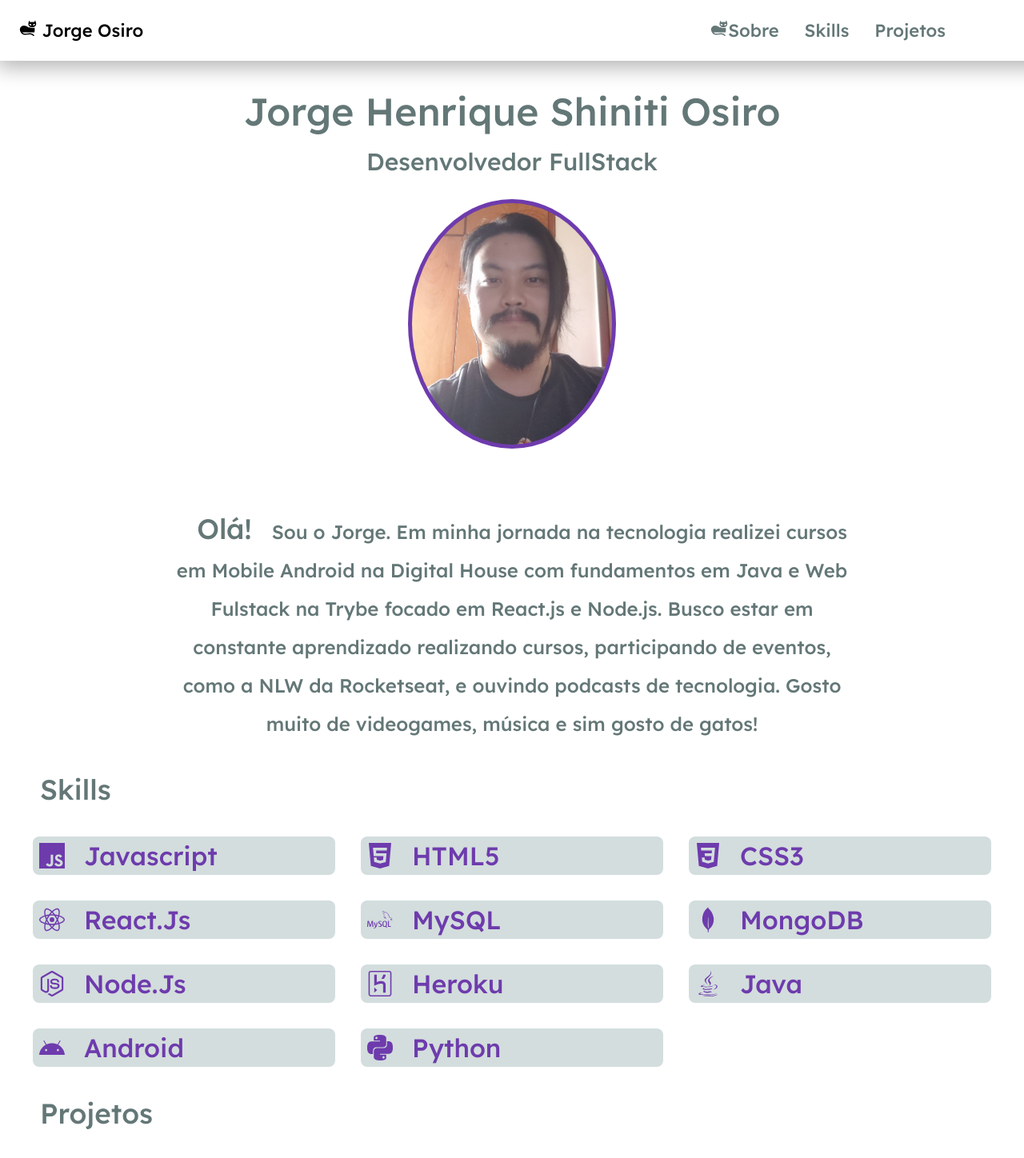
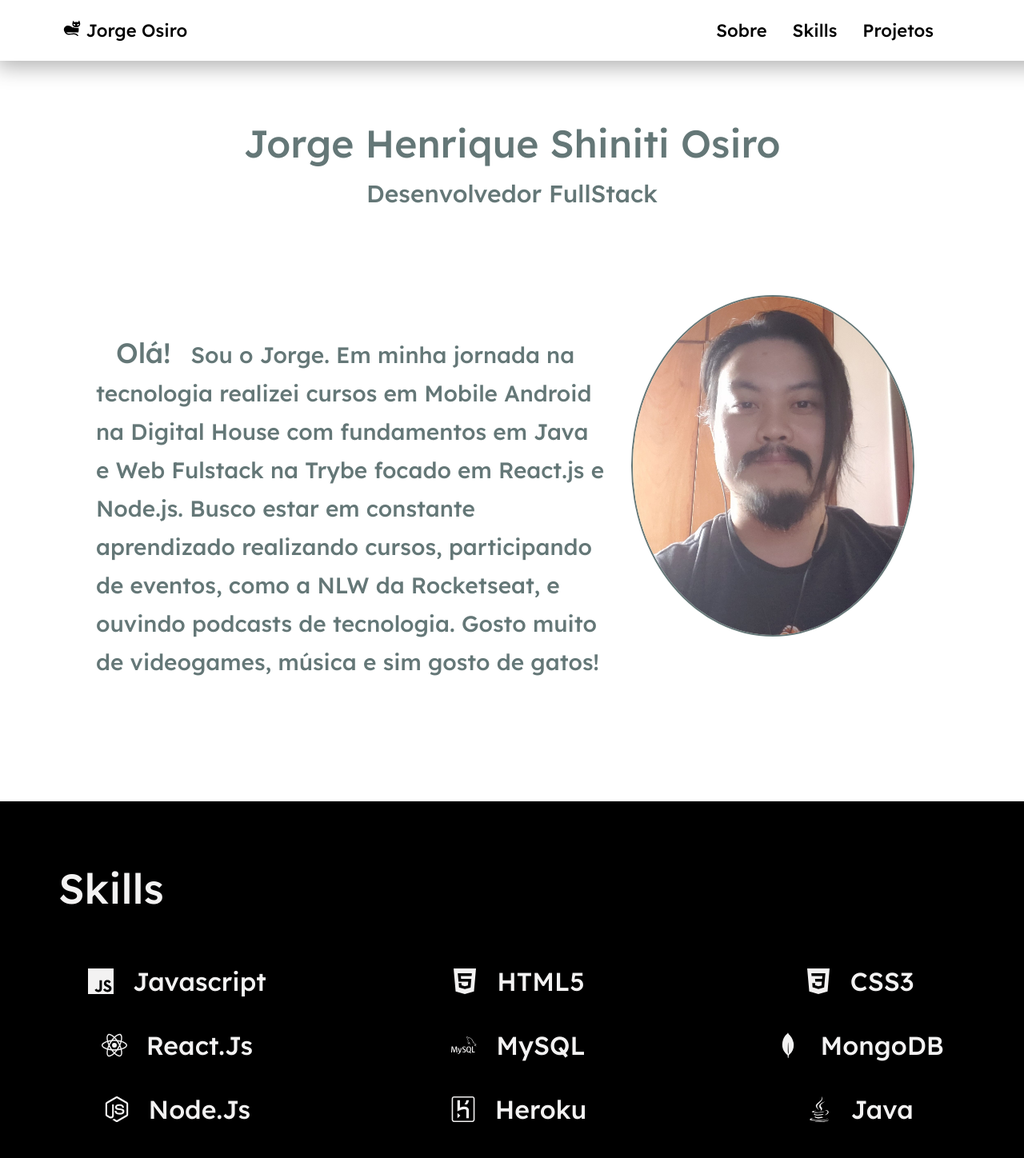
Before and after one commit to JorgeHSOsiro/JorgeHSOsiro.github.io, a React (Create React App) app: page / in a window 1280 px wide. Shown: the top 1448 px of the page at 80% size. Built offline with nearby package versions, Linux system fonts and the light colour scheme.

Commit message:
changing colors and display

```diff
--- a/package.json
+++ b/package.json
@@ -7,7 +7,6 @@
     "@testing-library/jest-dom": "^5.11.4",
     "@testing-library/react": "^11.1.0",
     "@testing-library/user-event": "^12.1.10",
-    "aos": "^2.3.4",
     "react": "^17.0.1",
     "react-dom": "^17.0.1",
     "react-icons": "^4.2.0",
--- a/src/components/Footer/footer.module.css
+++ b/src/components/Footer/footer.module.css
@@ -16,6 +16,6 @@
     color: #647777;
 }
 
-.contactIcon :first-child:hover{
+.contactIcon :hover :first-child{
     color: #A5C4C4;
 }
--- a/src/components/Header/header.module.css
+++ b/src/components/Header/header.module.css
@@ -20,15 +20,16 @@
 }
 
 .namae {
+    margin-left: 55px;
     font-size: 22px;
 }
 
 .linksContainer {
-    margin-right: 90px;
+    margin-right: 105px;
 }
 
 .linksContainer > * {
-  color: #647777;
+  color: black;
   font-size: 22px;
   line-height: 28px;
   margin-right: 32px;
@@ -37,6 +38,6 @@
 }
 
 .linksContainer > *:hover {
-  color: #A5C4C4;
+  color: #4c5c5c;
   cursor: pointer;
 }
--- a/src/components/Header/index.js
+++ b/src/components/Header/index.js
@@ -28,7 +28,6 @@ export default function Header() {
       </div>
       <div className={styles.linksContainer}>
         <ScrollLink to="sobre" smooth={true} duration={500}>
-          <GiCat />
           Sobre
         </ScrollLink>
         <ScrollLink to="skills" smooth={true} duration={500}>
--- a/src/components/ProjectModal/projectsModal.module.css
+++ b/src/components/ProjectModal/projectsModal.module.css
@@ -6,11 +6,7 @@
 }
 
 .modal {
-  background-image: linear-gradient(
-    to bottom right,
-    rgba(6, 14, 121, 1),
-    rgba(82, 89, 196, 0.973)
-  );
+  background-color: black;
   color: #d3dddd;
   padding: 32px;
   margin: 55px;
--- a/src/components/Projects/index.js
+++ b/src/components/Projects/index.js
@@ -10,8 +10,8 @@ import styles from './projects.module.css';
 
 export default function Projects() {
   return (
-    <div className={styles.mainProjContainer}>
-      <h2 id="projects">Projetos</h2>
+    <div id="projects" className={styles.mainProjContainer}>
+      <h2>Projetos</h2>
       <div className={styles.projectContainer}>
         <ProjectModal
           title="Catz Facts Project"
--- a/src/components/Projects/projects.module.css
+++ b/src/components/Projects/projects.module.css
@@ -1,7 +1,11 @@
+.mainProjContainer {
+  padding: 8px;
+}
+
 .mainProjContainer h2 {
   color: #647777;
-  margin: 25px;
-  font-size: 35px;
+  margin: 75px 0 45px 65px;
+  font-size: 52px;
 }
 
 .projectContainer {
--- a/src/page/Landing/index.js
+++ b/src/page/Landing/index.js
@@ -22,6 +22,19 @@ export default function Landing() {
       <div className={styles.title}>
         <h1>Jorge Henrique Shiniti Osiro</h1>
         <h2>Desenvolvedor FullStack</h2>
+      </div>
+      <div id="sobre" className={styles.aboutContainer}>
+        <div className={styles.description}>
+          <p className={styles.about}>
+            <strong className={styles.strong}>Olá!</strong>Sou o Jorge. Em
+            minha jornada na tecnologia realizei cursos em Mobile Android na
+            Digital House com fundamentos em Java e Web Fulstack na Trybe focado
+            em React.js e Node.js. Busco estar em constante aprendizado
+            realizando cursos, participando de eventos, como a NLW da
+            Rocketseat, e ouvindo podcasts de tecnologia. Gosto muito de
+            videogames, música e sim gosto de gatos!{' '}
+          </p>
+        </div>
         <div className={styles.imgContainer}>
           <img
             className={styles.myPhoto}
@@ -30,13 +43,9 @@ export default function Landing() {
           />
         </div>
       </div>
-      <div id='sobre' className={styles.description}>
-        <p className={styles.about}><strong className={styles.subtitles}>Olá!</strong>Sou o Jorge. Em minha jornada na tecnologia realizei cursos em Mobile Android na Digital House com fundamentos em Java e Web Fulstack na Trybe focado em React.js e Node.js.
-          Busco estar em constante aprendizado realizando cursos, participando de eventos, como a NLW da Rocketseat, e ouvindo podcasts de tecnologia.
-          Gosto muito de videogames, música e sim gosto de gatos! </p>
-      </div>
-      <div>
-        <h2 id='skills' className={styles.subtitles}>Skills</h2>
+
+      <div id="skills" className={styles.skills}>
+        <h2 className={styles.subtitles}>Skills</h2>
         <div className={styles.skillsContainer}>
           <div className={styles.icons}>
             <SiJavascript className={styles.icon} />
--- a/src/page/Landing/styles.module.css
+++ b/src/page/Landing/styles.module.css
@@ -1,13 +1,14 @@
 @import url('https://fonts.googleapis.com/css2?family=Lexend:wght@100;500;600&display=swap');
 
-.mainContainer{
+.mainContainer {
   color: #647777;
-    padding: 25px;
+  padding: 25px 0;
   font-size: 18px;
 }
 
 .title {
-    margin-top: 90px;
+  margin-top: 130px;
+  margin-bottom: 80px;
   font-size: 30px;
   text-align: center;
 }
@@ -17,51 +18,66 @@
   font-size: 3rem;
 }
 
+.aboutContainer {
+  display: flex;
+  justify-content: space-around;
+  width: 100%;
+  margin-bottom: 100px;
+}
+
 .imgContainer {
   margin: 32px;
 }
 
-.myPhoto{
-    width: 250px;
-    background-color: #6E3BAD;
-    border-radius: 60%;
-    padding: 5px;
+.myPhoto {
+    margin-right: 105px;
+  width: 350px;
+  border-radius: 50%;
+  border: 2px solid #647777;
 }
 
-.subtitles {
+.description {
+  margin-top: 40px;
+  margin-left: 65px;
+}
+
+.strong {
   color: #647777;
   margin: 25px;
   font-size: 35px;
 }
 
-.description {
-    display: flex;
-    justify-content: center;
+.about {
+  margin: 40px 0px 50px 55px;
+  font-size: 28px;
+  line-height: 48px;
 }
 
-.about {
-    display: block;
-    margin: 16px 35px;
-    font-size: 24px;
-    line-height: 48px;
-    width: 70%;
-    text-align: center;
+.skills {
+  width: 100%;
+  background-color: black;
+  padding: 8px;
 }
 
 .skillsContainer {
   display: grid;
   grid-template-columns: repeat(3, 1fr);
-    margin-bottom: 25px;
+  margin-bottom: 55px;
+}
+
+.subtitles {
+  color: #f3f2f2;
+  margin: 75px 0 50px 65px;
+  font-size: 52px;
 }
 
 .icons {
-    background: #d3dddd;
   padding: 8px;
   margin: 16px;
-    border-radius: 8px;
-    color: #6E3BAD;
+  color: #f3f2f2;
   font-size: 32px;
   display: flex;
+  justify-content: center;
   gap: 1.5rem;
 }
 
```
Also changed, not shown: 1 other file (tests, documents, lock files or other folders). Lines whose indentation alone changed are shown as unchanged.
